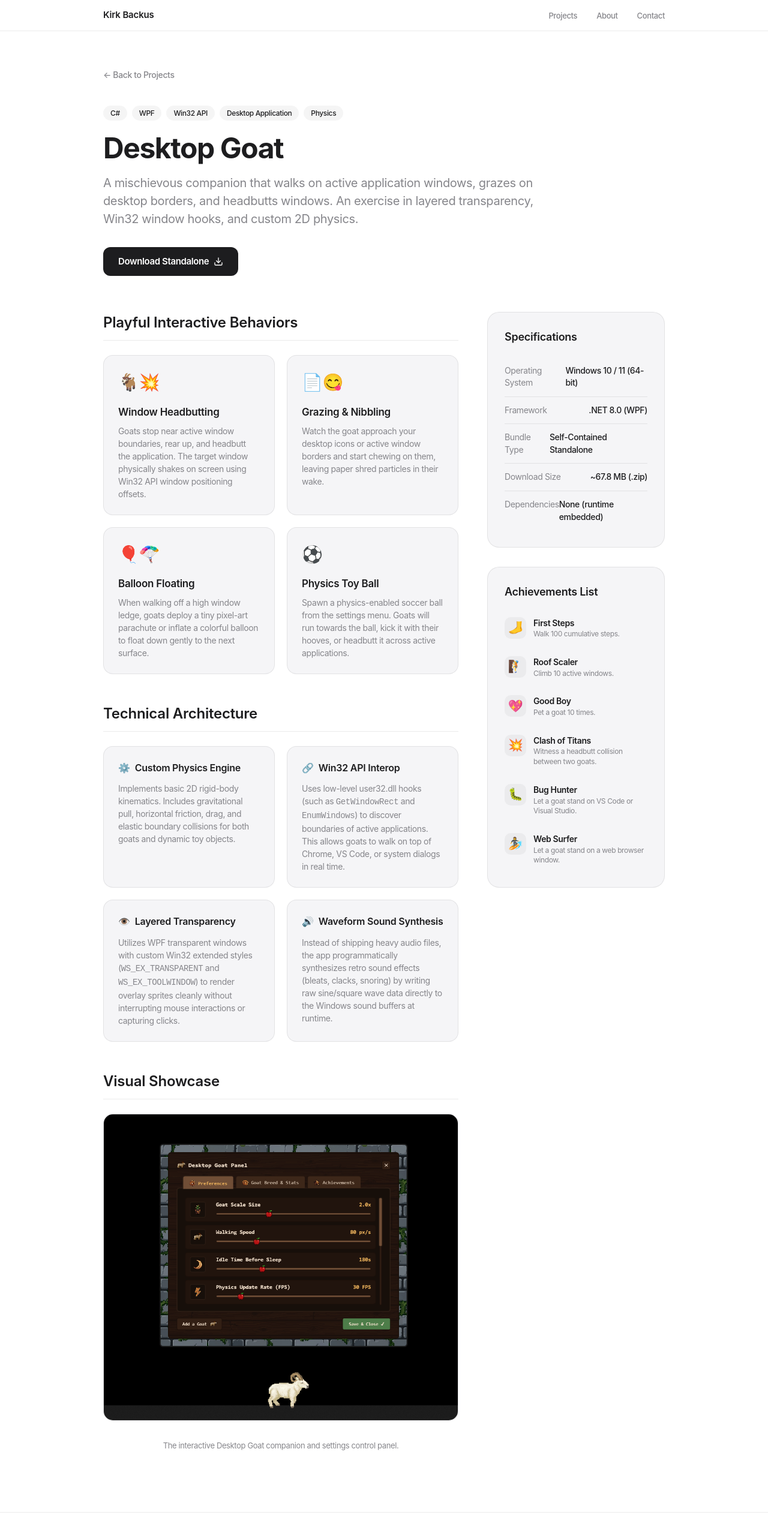
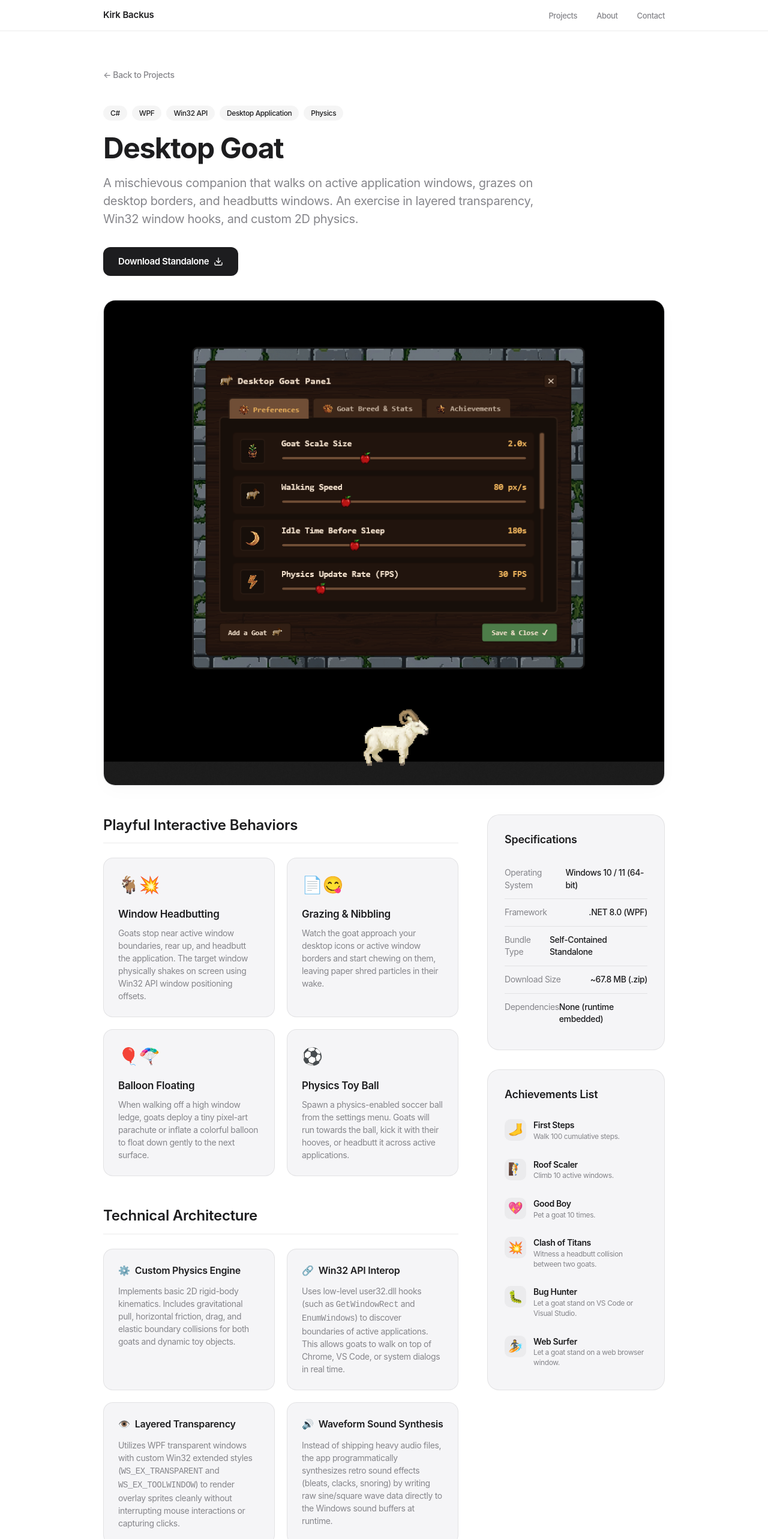
Before and after one commit to kirkbackus/portfolio, a Next.js app: page /projects/desktop-goat in a window 1280 px wide. Shown: the top 2566 px of the page at 60% size. Built offline with nearby package versions, Linux system fonts and the light colour scheme.

Commit message:
Move Desktop Goat widescreen screenshot above the fold on the project page

```diff
--- a/src/app/projects/desktop-goat/desktop-goat.module.css
+++ b/src/app/projects/desktop-goat/desktop-goat.module.css
@@ -22,7 +22,7 @@
 }
 
 .hero {
-  margin-bottom: 60px;
+  margin-bottom: 40px;
 }
 
 .tagList {
@@ -341,3 +341,23 @@
   color: var(--text-secondary);
   line-height: 1.4;
 }
+
+.heroImageContainer {
+  width: 100%;
+  border-radius: 20px;
+  border: 1px solid var(--border);
+  background-color: var(--card-background);
+  overflow: hidden;
+  margin-bottom: 48px;
+  box-shadow: 0 10px 30px rgba(0, 0, 0, 0.02);
+}
+
+:global(.dark) .heroImageContainer {
+  box-shadow: 0 10px 30px rgba(0, 0, 0, 0.20);
+}
+
+.heroImage {
+  width: 100%;
+  height: auto;
+  display: block;
+}
--- a/src/app/projects/desktop-goat/page.tsx
+++ b/src/app/projects/desktop-goat/page.tsx
@@ -73,6 +73,15 @@ export default function DesktopGoatPage() {
           </a>
         </div>
       </header>
+
+      {/* Featured Widescreen Showcase Image (Above the fold) */}
+      <div className={styles.heroImageContainer}>
+        <img
+          src={getAssetPath("/images/desktop-goat/showcase.png")}
+          alt="Desktop Goat Control Panel and Companion"
+          className={styles.heroImage}
+        />
+      </div>
 
       {/* Content Layout */}
       <div className={styles.contentLayout}>
@@ -156,21 +165,6 @@ export default function DesktopGoatPage() {
               </div>
             </div>
           </section>
-
-          {/* Visual Showcase */}
-          <section className={styles.section} style={{ paddingTop: 0, paddingBottom: 0 }}>
-            <h2 className={styles.sectionTitle}>Visual Showcase</h2>
-            <div className={styles.gallery}>
-              <div className={styles.imageContainer}>
-                <img
-                  src={getAssetPath("/images/desktop-goat/showcase.png")}
-                  alt="Desktop Goat Control Panel and Companion"
-                  style={{ width: "100%", height: "auto", display: "block" }}
-                />
-              </div>
-              <p className={styles.caption}>The interactive Desktop Goat companion and settings control panel.</p>
-            </div>
-          </section>
         </div>
 
         {/* Sidebar Info */}
```
